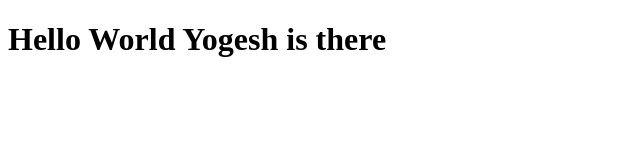
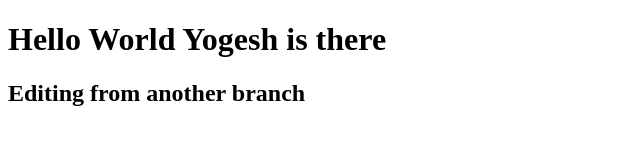
Before and after one commit to yashpalsinhR/Test, a plain HTML site: page index.html in a window 1280 px wide. Shown: the whole page, without its empty margins (0-640 px from the left). Drawn offline with Linux system fonts and the light colour scheme.

Commit message:
Update index.html

```diff
--- a/index.html
+++ b/index.html
@@ -7,5 +7,6 @@
 </head>
 <body>
     <h1> Hello World Yogesh is there </h1>
+    <h2> Editing from another branch </h2>
 </body>
 </html>
```
